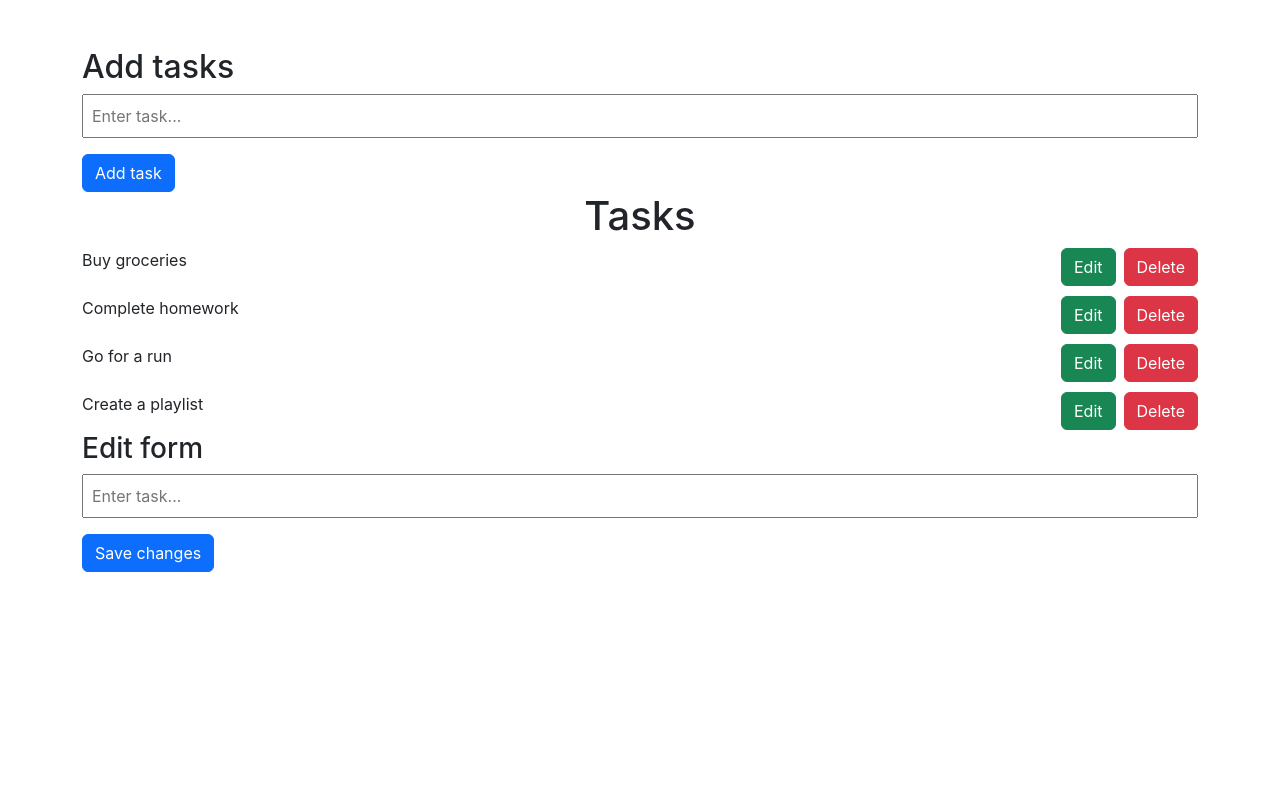
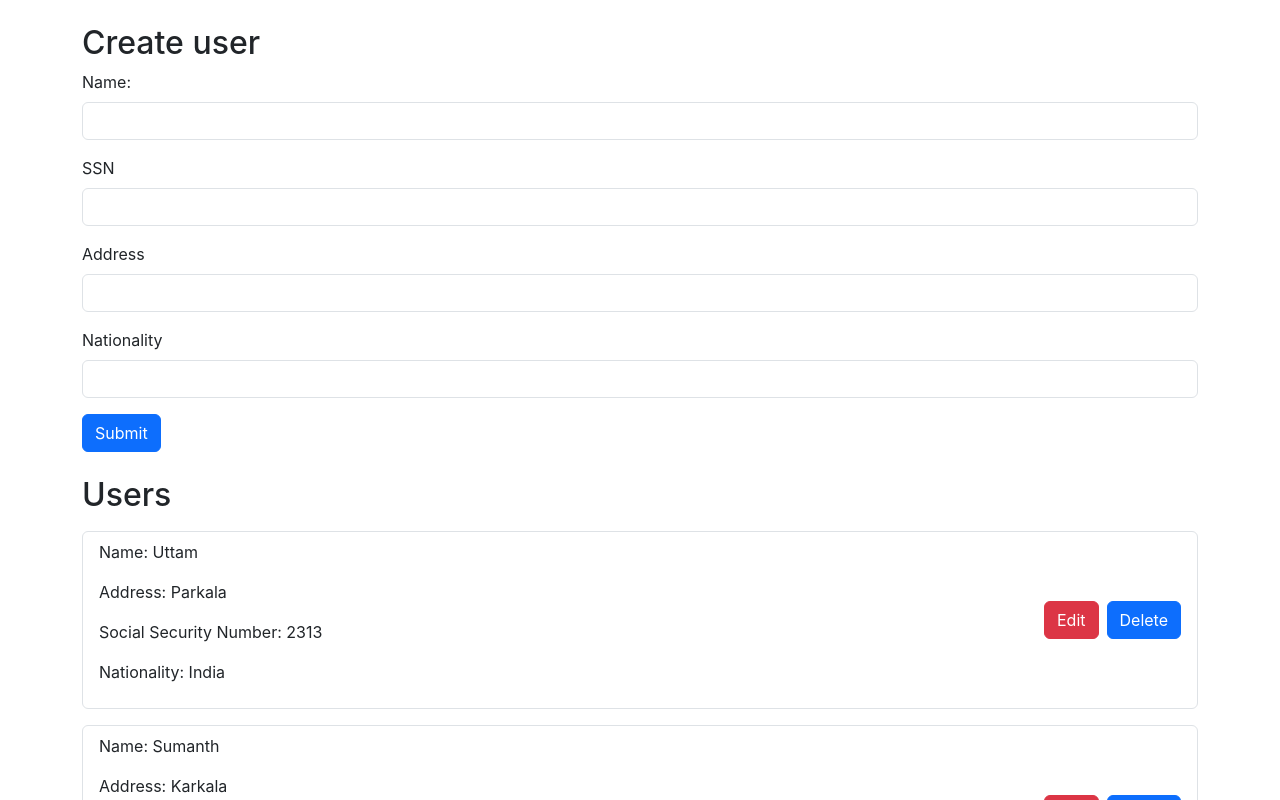
Before and after one commit to uttamthegoat/angular-tutorial, an Angular app: page / in a window 1280 px wide. Shown: the top 800 px of the page. Built offline with nearby package versions, Linux system fonts and the light colour scheme.

Commit message:
Program 7 completed

```diff
--- a/src/app/app.component.html
+++ b/src/app/app.component.html
@@ -4,5 +4,6 @@
   <!-- <app-calculator></app-calculator> -->
   <!-- <app-fact-square></app-fact-square> -->
   <!-- <app-student-info></app-student-info> -->
-  <app-todo></app-todo>
+  <!-- <app-todo></app-todo> -->
+  <app-users></app-users>
 </main>
--- a/src/app/app.component.ts
+++ b/src/app/app.component.ts
@@ -9,11 +9,12 @@ import { CalculatorComponent } from './calculator/calculator.component';
 import { FactSquareComponent } from './fact-square/fact-square.component';
 import { StudentInfoComponent } from './student-info/student-info.component';
 import { TodoComponent } from './todo/todo.component';
+import { UsersComponent } from './users/users.component'
 
 @Component({
   selector: 'app-root',
   standalone: true,
-  imports: [CommonModule, RouterOutlet, NavbarComponent, HomeComponent, FooterComponent,ShoppinglistComponent,CalculatorComponent,FactSquareComponent,StudentInfoComponent,TodoComponent],
+  imports: [CommonModule, RouterOutlet, NavbarComponent, HomeComponent, FooterComponent,ShoppinglistComponent,CalculatorComponent,FactSquareComponent,StudentInfoComponent,TodoComponent,UsersComponent],
   templateUrl: './app.component.html',
   styleUrl: './app.component.css',
 })
--- /dev/null
+++ b/src/app/users/userInfo.ts
@@ -0,0 +1,35 @@
+type user = {
+    name: string,
+    ssn: number,
+    address: string,
+    nationality: string
+}
+
+const userInfo: user[] = [
+    {
+        name: "Uttam",
+        ssn: 2313,
+        address: "Parkala",
+        nationality: "India"
+    },
+    {
+        name: "Sumanth",
+        ssn: 2331,
+        address: "Karkala",
+        nationality: "USA"
+    },
+    {
+        name: "Vivek",
+        ssn: 12123,
+        address: "Udupi",
+        nationality: "Iran"
+    },
+    {
+        name: "Krishna",
+        ssn: 1223,
+        address: "Moodbidri",
+        nationality: "Iran"
+    }
+]
+
+export default userInfo;
--- /dev/null
+++ b/src/app/users/users.component.html
@@ -0,0 +1,66 @@
+<div>
+
+    <div class="container my-4">
+        <h2>Create user</h2>
+        <form>
+            <div class="mb-3">
+              <label for="name" class="form-label">Name:</label>
+              <input type="text" class="form-control" #name aria-describedby="emailHelp">
+            </div>
+            <div class="mb-3">
+              <label for="ssn" class="form-label">SSN</label>
+              <input type="number" class="form-control" #ssn>
+            </div>
+            <div class="mb-3">
+              <label for="address" class="form-label">Address</label>
+              <input type="text" class="form-control" #address>
+            </div>
+            <div class="mb-3">
+              <label for="nation" class="form-label">Nationality</label>
+              <input type="text" class="form-control" #nation>
+            </div>
+            <button type="button" class="btn btn-primary" (click)="createUser(name.value,ssn.value,address.value,nation.value)" >Submit</button>
+          </form>
+    </div>
+    <div class="container my-4" [style.display]="showEdit">
+        <h2>Edit user</h2>
+        <form>
+            <div class="mb-3">
+              <label for="ename" class="form-label">Name:</label>
+              <input type="text" class="form-control" #ename [value]="eename">
+            </div>
+            <div class="mb-3">
+              <label for="essn" class="form-label">SSN</label>
+              <input type="number" class="form-control" #essn [value]="eessn">
+            </div>
+            <div class="mb-3">
+              <label for="eaddress" class="form-label">Address</label>
+              <input type="text" class="form-control" #eaddress [value]="eeaddress">
+            </div>
+            <div class="mb-3">
+              <label for="enation" class="form-label">Nationality</label>
+              <input type="text" class="form-control" #enation [value]="eenation">
+            </div>
+            <button type="button" class="btn btn-primary" (click)="editUser(ename.value,essn.value,eaddress.value,enation.value)">Save Changes</button>
+          </form>
+    </div>
+
+  <div class="container">
+    <h2>Users</h2>
+    <div
+      *ngFor="let user of users"
+      class="d-flex justify-content-between border my-3 px-3 py-2 rounded"
+    >
+      <div>
+        <p>Name: {{ user.name }}</p>
+        <p>Address: {{ user.address }}</p>
+        <p>Social Security Number: {{ user.ssn }}</p>
+        <p>Nationality: {{ user.nationality }}</p>
+      </div>
+      <div class="d-flex align-items-center">
+        <button type="button" class="btn btn-danger me-2" (click)="setEditUser(user.ssn)">Edit</button>
+        <button type="button" class="btn btn-primary" (click)="remUser(user.ssn)">Delete</button>
+      </div>
+    </div>
+  </div>
+</div>
--- /dev/null
+++ b/src/app/users/users.component.ts
@@ -0,0 +1,58 @@
+import { Component } from '@angular/core';
+import { CommonModule } from '@angular/common';
+import userInfo from './userInfo'
+
+@Component({
+  selector: 'app-users',
+  standalone: true,
+  imports: [CommonModule],
+  templateUrl: './users.component.html',
+  styleUrl: './users.component.css'
+})
+export class UsersComponent {
+  users: any = userInfo;
+  eename: string = "";
+  eessn: number = 0;
+  eeaddress: string = "";
+  eenation: string = "";
+  showEdit: string = "none";
+
+  createUser(name: string, ssn: string, address: string, nationality: string) {
+    const newSSN: number = Number(ssn);
+    const existingUser = userInfo.find(user => user.ssn === newSSN);
+
+    if (existingUser) {
+      alert("User already exists!");
+    } else {
+      console.log("User being created")
+      const newUser: any = {
+        name, newSSN, address, nationality,
+      }
+      this.users.push(newUser);
+    }
+  }
+
+  remUser(userssn: number) {
+    userInfo.forEach((user, index) => {
+      if (user.ssn === userssn) {
+        userInfo.splice(index, 1);
+      }
+    });
+  }
+
+  editUser(name: string, ssn: string, address: string, nationality: string) {
+    const newSSN: number = Number(ssn);
+    const index = this.users.findIndex((user: any) => user.ssn === newSSN);
+    this.users[index] = { name, newSSN, address, nationality };
+    this.showEdit = "none";
+  }
+
+  setEditUser(ssn: number) {
+    this.showEdit = "block";
+    const index = this.users.findIndex((user: any) => user.ssn === ssn);
+    this.eename = this.users[index].name;
+    this.eessn = this.users[index].ssn
+    this.eeaddress = this.users[index].address;
+    this.eenation = this.users[index].nationality;
+  }
+}
```
Also changed, not shown: src/app/users/users.component.css (added).
